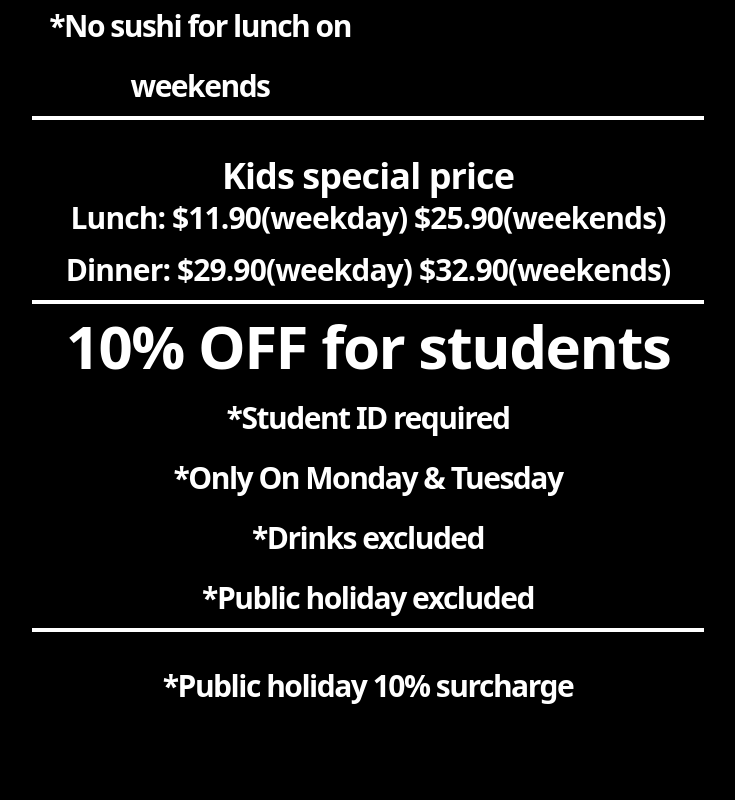
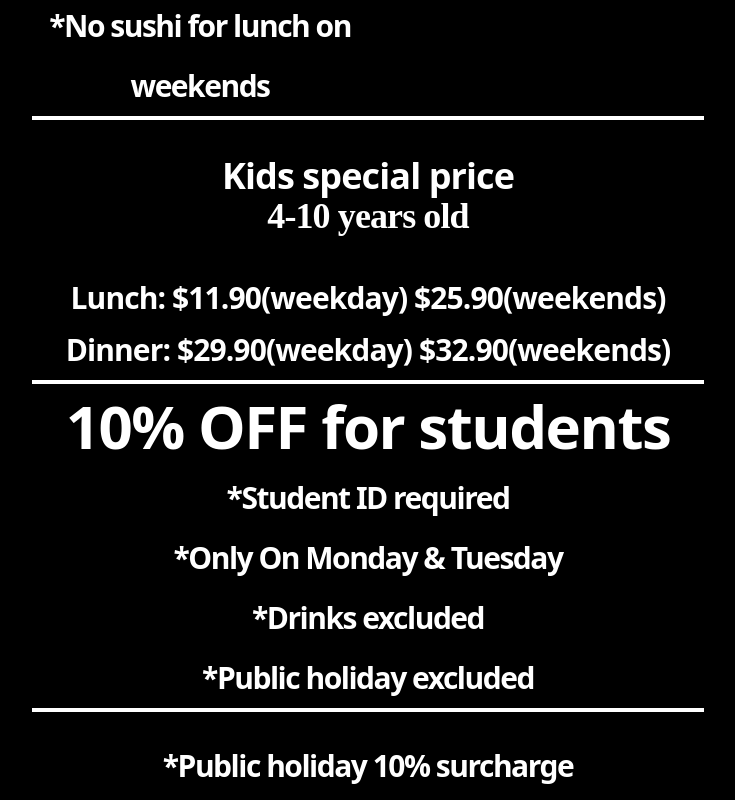
Before and after one commit to ITERSYNC/parorobbq, a Next.js app: page / in a window 1280 px wide. Shown: the part 1680-2480 px from the top of the page, without its empty margins (272-1007 px from the left). Built offline with nearby package versions, Linux system fonts and the light colour scheme; a web font is replaced by a local one.

Commit message:
add info

```diff
--- a/components/Banner.tsx
+++ b/components/Banner.tsx
@@ -81,7 +81,7 @@ export default function Banner() {
             className='my-3 h-[2px] bg-white sm:h-1'
           />
           <h1 className='pt-6 font-sans text-2xl font-bold tracking-tight text-white sm:text-4xl'>
-            Kids special price
+            Kids special price <p> 4-10 years old</p>
             <br />
             <span className='font-sans text-[25px] font-bold sm:text-3xl'>
               Lunch: $11.90(weekday) $25.90(weekends)
```
